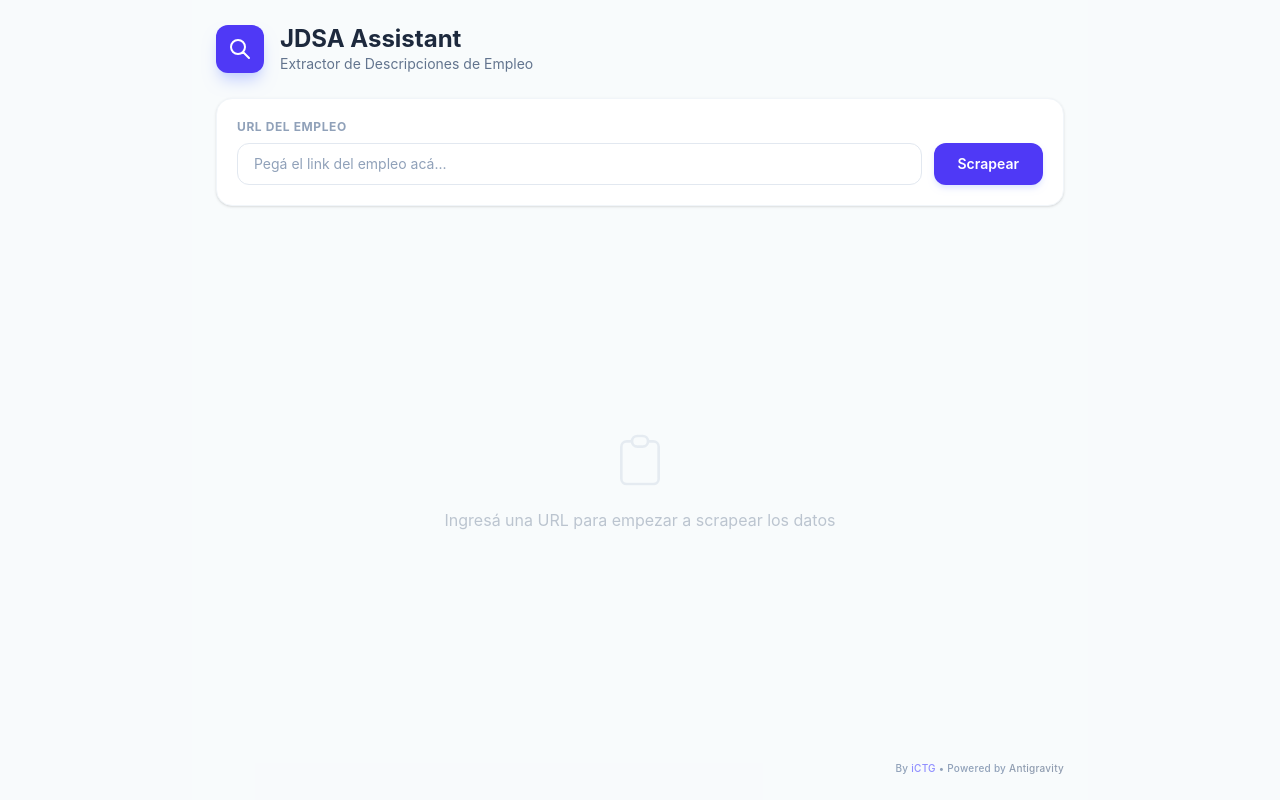
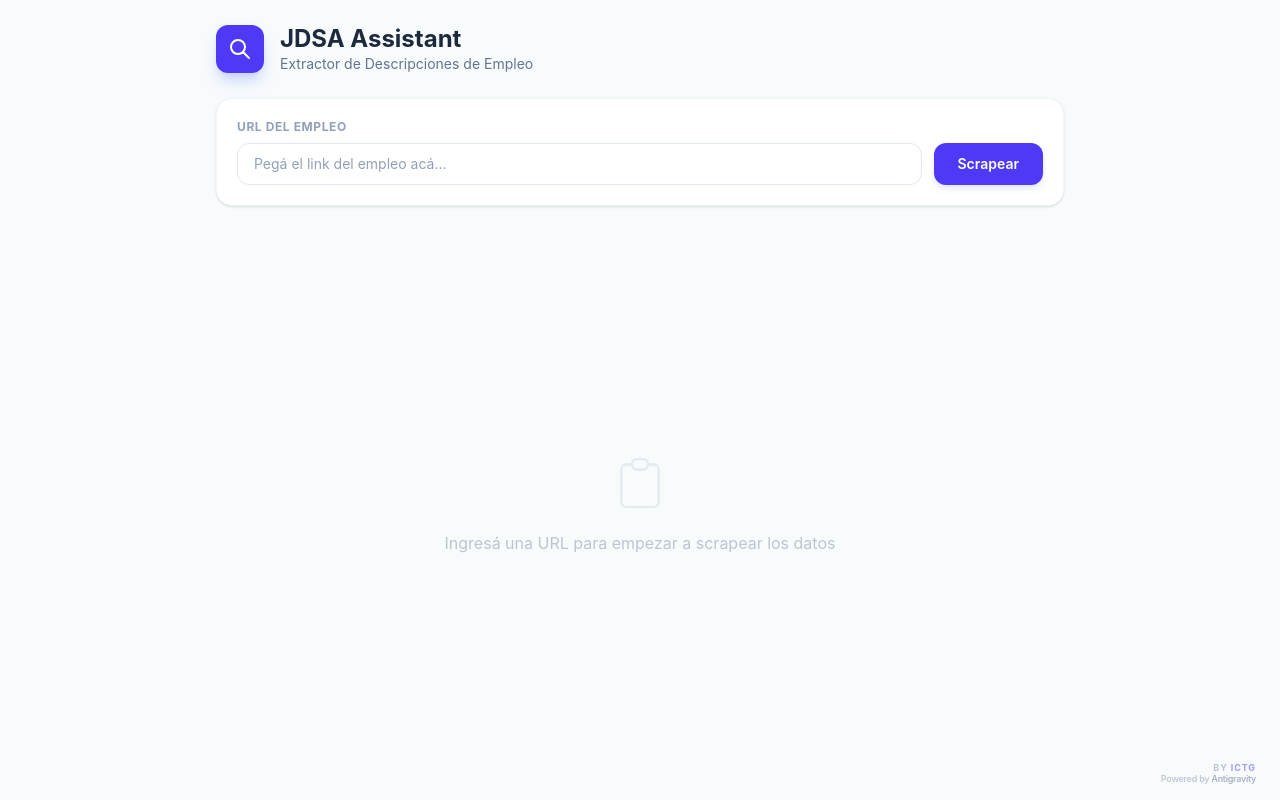
Before and after one commit to chetinchog/JDSA, a Vue app in the folder frontend/: page / in a window 1280 px wide. Built offline with nearby package versions, Linux system fonts and the light colour scheme.

Commit message:
UI: Refine credits position and format

```diff
--- a/frontend/src/App.vue
+++ b/frontend/src/App.vue
@@ -139,9 +139,12 @@ const doExport = async () => {
     </section>
 
     <!-- Footer Credits -->
-    <footer class="mt-auto pt-2 flex justify-end shrink-0">
-      <p class="text-[10px] text-slate-400 font-medium tracking-wide">
-        By <span class="text-indigo-500/70">iCTG</span> • Powered by <span class="text-slate-500/70">Antigravity</span>
+    <footer class="fixed bottom-4 right-6 flex flex-col items-end opacity-60 hover:opacity-100 transition-opacity">
+      <p class="text-[9px] text-slate-400 font-bold uppercase tracking-widest leading-tight">
+        By <span class="text-indigo-500">iCTG</span>
+      </p>
+      <p class="text-[9px] text-slate-400 font-medium tracking-tight leading-tight">
+        Powered by <span class="text-slate-500">Antigravity</span>
       </p>
     </footer>
   </main>
```
